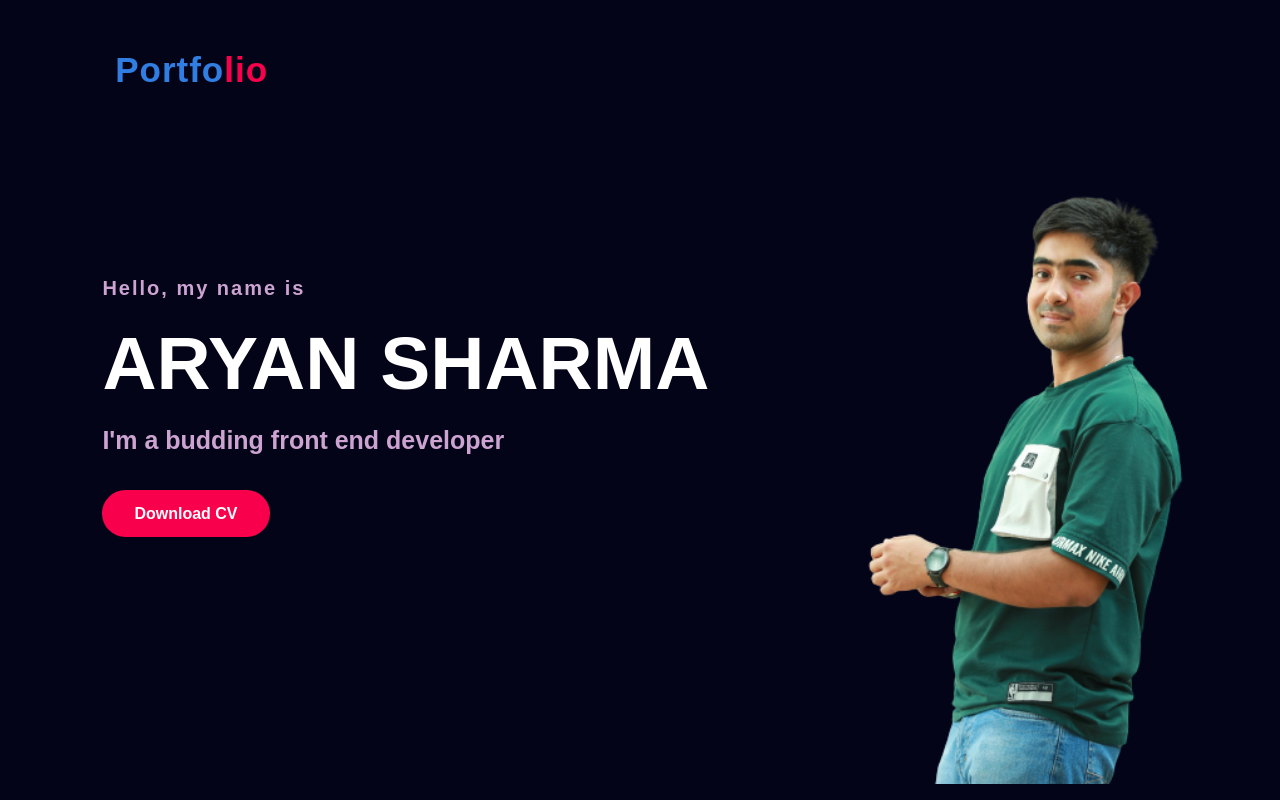
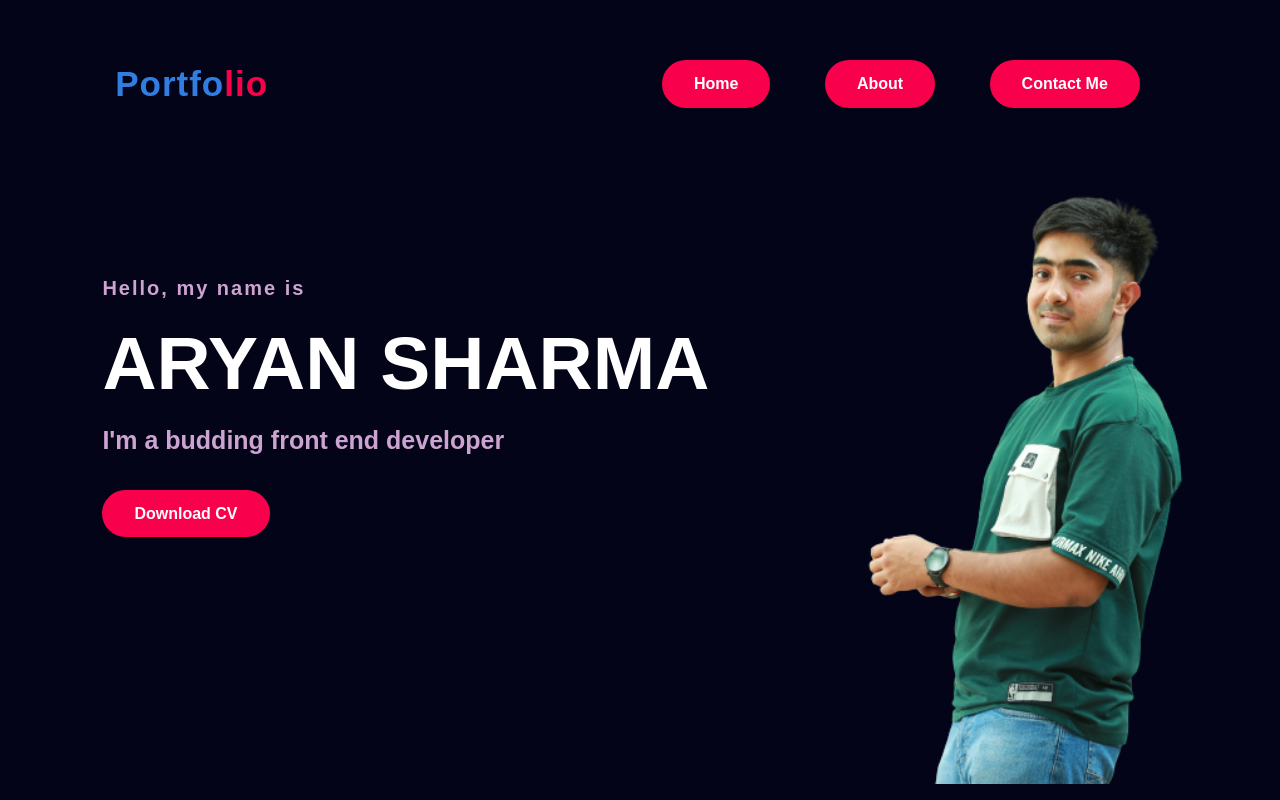
Before and after one commit to AryanSharma001/Aryanportfolio, a plain HTML site: page index.html in a window 1280 px wide. Shown: the top 800 px of the page. Drawn offline with Linux system fonts and the light colour scheme.

Commit message:
Second commit

```diff
--- a/index.html
+++ b/index.html
@@ -17,20 +17,20 @@
     <div id="hero">
         <nav>
             <h2 class="logo">Portfo<span>lio</h2>
-         <!----   <ul class="">
-                <li><a href="#">Home</a></li>
-                <li><a href="#">About</a></li>
-                <li><a href="#">Skills</a></li>
-                <li><a href="#">Contact Me</a></li>
+            <ul class="">
+                <li><a href="#Content">Home</a></li>
+                <li><a href="#About">About</a></li>
+                <!--<li><a href="#">Skills</a></li>-->
+                <li><a href="#Contact">Contact Me</a></li>
             </ul>
-            <a href="#" class="btn">Subscribe</a> -->
+           <!---- <a href="#" class="btn">Subscribe</a> -->
         </nav>
       <!---- <div class="images">
             <a target="_blank" href="github.png">
                 <img src="github.png" alt="Github" style="width:150px">
               </a>
         </div>-->
-        <div class="content">
+        <div id="Content" class="content">
             <h4>Hello, my name is</h4>
             <h1>ARYAN SHARMA</h1>
             <h3>I'm a budding front end developer</h3>
@@ -43,7 +43,7 @@
             </div>
         </div>
     </div>
-    <section class="about">
+    <section id="About" class="about">
 		<div class="main">
 			<!---<img src="./background2.png"> -->
 			<div class="about-text">
@@ -73,7 +73,7 @@
 
 		</div>
 	</section>
-    <fieldset>
+    <fieldset id="Contact">
         <legend>
              Contact
         </legend><br>
--- a/style.css
+++ b/style.css
@@ -35,7 +35,7 @@ nav{
 span{
 	color: #f9004d;
 }
-/*nav ul li{
+nav ul li{
 	list-style-type: none;
 	display: inline-flex;
 	padding: 10px  25px;
@@ -50,7 +50,7 @@ nav ul li a:hover{
 	color: #f9004d;
 	transition: .4s;
 }
-.btn{
+/*.btn{
 	background-color:#f9004d;
 	color: white;
 	text-decoration: none;
```
